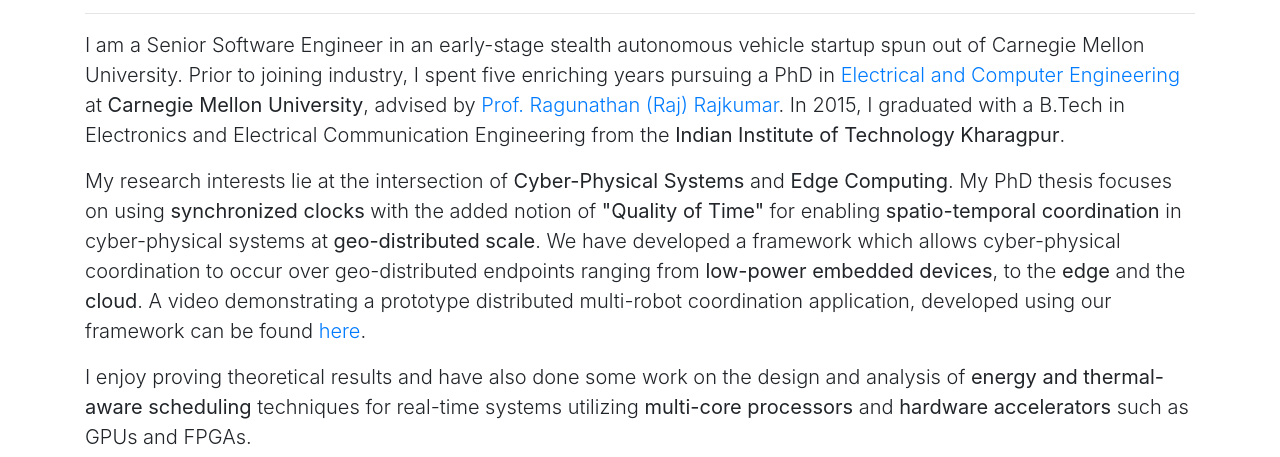
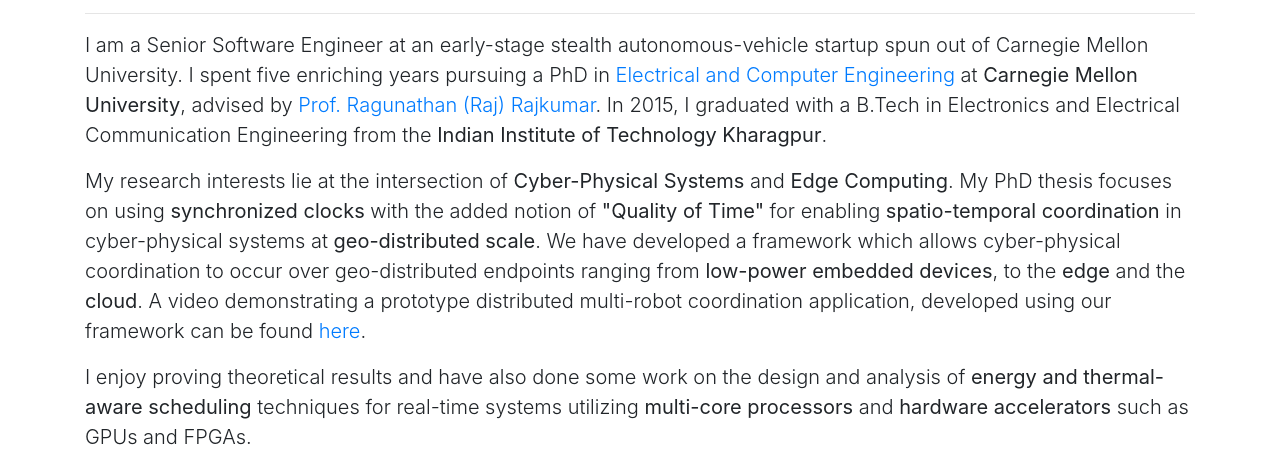
Before and after one commit to sanghamd/sanghamd.github.io, a website with bundled scripts: page index.html in a window 1280 px wide. Shown: the part 343-800 px from the top of the page. Built offline with nearby package versions, Linux system fonts and the light colour scheme.

Commit message:
updating intro

```diff
--- a/index.html
+++ b/index.html
@@ -101,7 +101,7 @@
             <!--<h3 class="page-header">About Me</h3>-->
             <h2>About Me</h2>
             <hr/>
-                <p class="lead"> I am a Senior Software Engineer in an early-stage stealth autonomous vehicle startup spun out of Carnegie Mellon University. Prior to joining industry, I spent five enriching years pursuing a PhD in <a href=http://www.ece.cmu.edu/ target="_blank">Electrical and Computer Engineering</a> at <b>Carnegie Mellon University</b>, advised by <a href=https://users.ece.cmu.edu/~raj/ target="_blank">Prof. Ragunathan (Raj) Rajkumar</a>. In 2015, I graduated with a B.Tech in Electronics and Electrical Communication Engineering from the <b>Indian Institute of Technology Kharagpur</b>.</p>
+                <p class="lead"> I am a Senior Software Engineer at an early-stage stealth autonomous-vehicle startup spun out of Carnegie Mellon University.  I spent five enriching years pursuing a PhD in <a href=http://www.ece.cmu.edu/ target="_blank">Electrical and Computer Engineering</a> at <b>Carnegie Mellon University</b>, advised by <a href=https://users.ece.cmu.edu/~raj/ target="_blank">Prof. Ragunathan (Raj) Rajkumar</a>. In 2015, I graduated with a B.Tech in Electronics and Electrical Communication Engineering from the <b>Indian Institute of Technology Kharagpur</b>.</p>
 
                 <p class="lead">My research interests lie at the intersection of <b>Cyber-Physical Systems</b> and <b>Edge Computing</b>. My PhD thesis focuses on using <b>synchronized clocks</b> with the added notion of <b>"Quality of Time"</b> for enabling <b>spatio-temporal coordination</b> in cyber-physical systems at <b>geo-distributed scale</b>. We have developed a framework which allows cyber-physical coordination to occur over geo-distributed endpoints ranging from <b>low-power embedded devices</b>, to the <b>edge</b> and the <b>cloud</b>.
 
```
